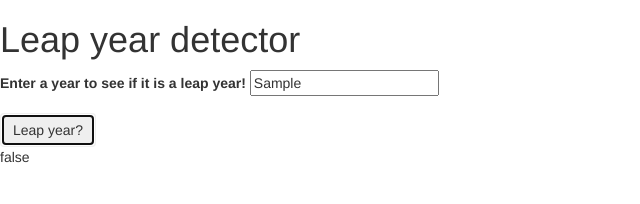
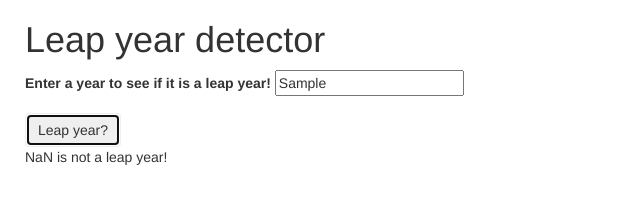
Before and after one commit to ZHedgepeth/Leap-Year, a plain HTML site: page index.html in a window 1280 px wide. Both pictures are taken after typing "Sample" into the empty fields and a click on the button "Leap year?". Shown: the whole page, without its empty margins (0-640 px from the left). Drawn offline with Linux system fonts and the light colour scheme.

```diff
--- a/css/styles.css
+++ b/css/styles.css
@@ -1,3 +1,7 @@
 #result {
   display: none;
 }
+
+body {
+  padding-left: 25px;
+}
--- a/index.html
+++ b/index.html
@@ -20,9 +20,9 @@
     <div id="result">
       <p>
         <span class="year"></span>
-        " is "
+         is
         <span class="not"></span>
-        " a leap year "
+         a leap year!
       </p>
     </div>
   </body>
--- a/js/scripts.js
+++ b/js/scripts.js
@@ -19,8 +19,16 @@
   $('form#leap-year').submit(function(event) {
     event.preventDefault();
     var yearInput = parseInt($('input#year').val());
-    var result = leapYear(yearInput);
-    $("#result").text(result);
+    var result = leapYear(yearInput)
+
+    $(".year").text(yearInput);
+
+    if (!result) {
+      $(".not").text("not");
+    } else {
+      $(".not").text("");
+    };
+
     $("#result").show();
   });
 });
```
Also changed, not shown: 1 other file.
